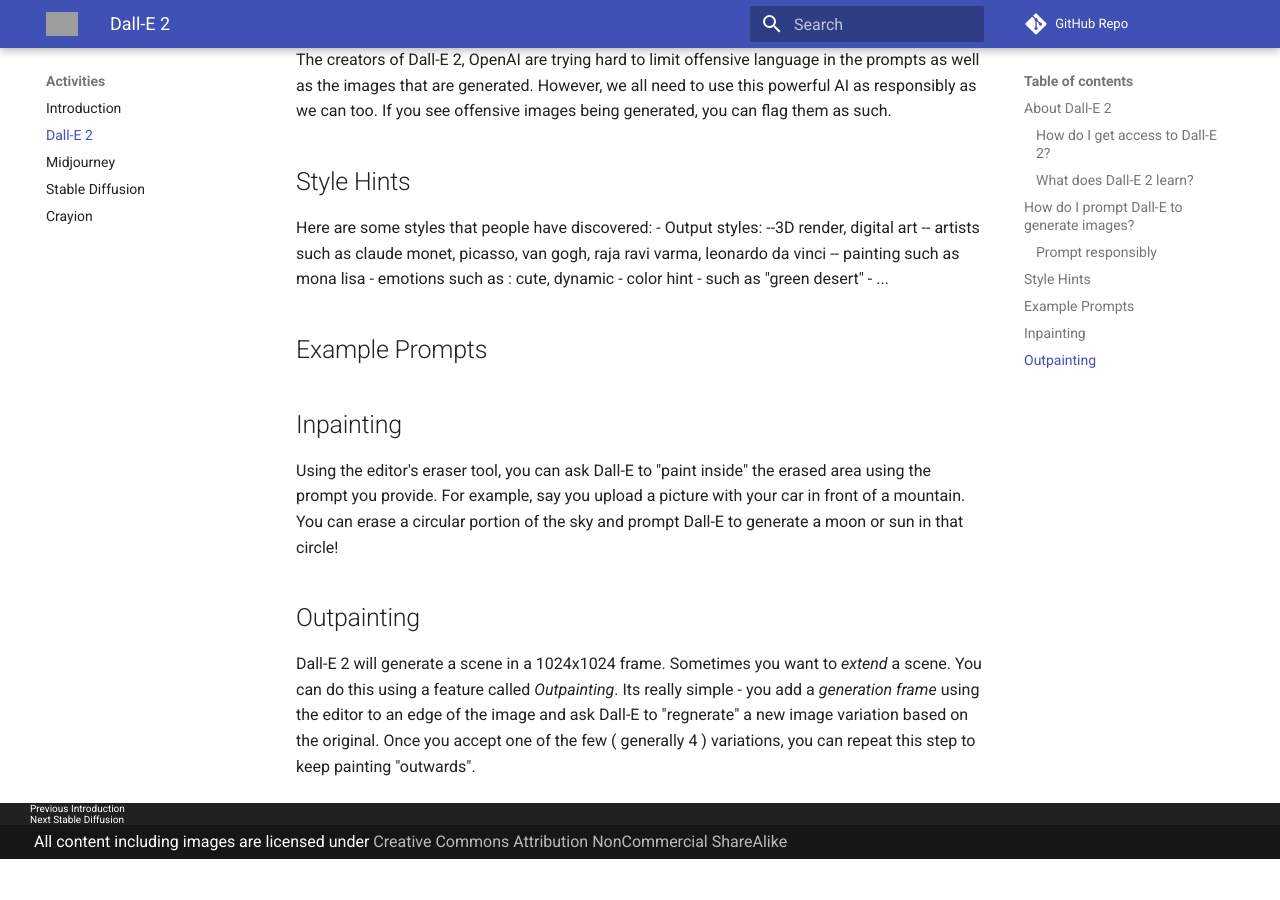
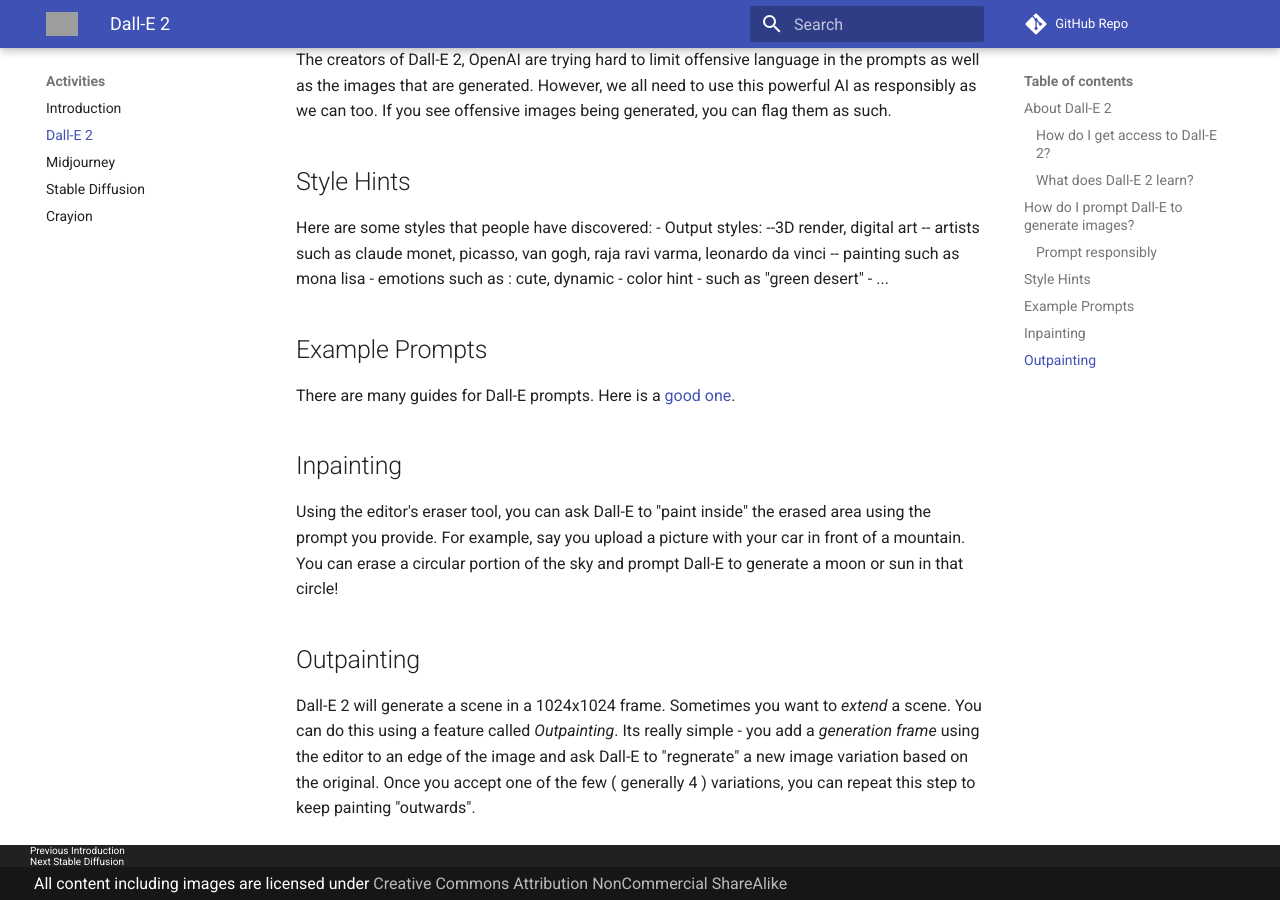
Before and after one commit to CoderDojoTC/generative-art, an MkDocs documentation site: the page built from docs/activities/02-dalle2.md, in a window 1280 px wide and 900 px high, scrolled down 1049 px. Built offline with MkDocs 1.6.1 and Material for MkDocs 9.7.7, drawn with Linux system fonts in a browser that asks for light colours; comment, search, counter and statistics services are not loaded; before the commit the page ends 1908 px from its top, so only the background shows below that; grey boxes are pictures that could not be loaded.

Commit message:
added a link to a good dalle2 prompt  book

```diff
--- a/docs/activities/02-dalle2.md
+++ b/docs/activities/02-dalle2.md
@@ -29,6 +29,7 @@
   - color hint - such as "green desert"
   - ...
 ## Example Prompts
+There are many guides for Dall-E prompts. Here is a [good one](http://dallery.gallery/wp-content/uploads/2022/07/The-DALL%C2%B7E-2-prompt-book-v1.02.pdf).
 ## Inpainting
 Using the editor's eraser tool, you can ask Dall-E to "paint inside" the erased area using the prompt you provide. For example, say you upload a picture with your car in front of a mountain. You can erase a circular portion of the sky and prompt Dall-E to generate a moon or sun in that circle!
 ## Outpainting
```
